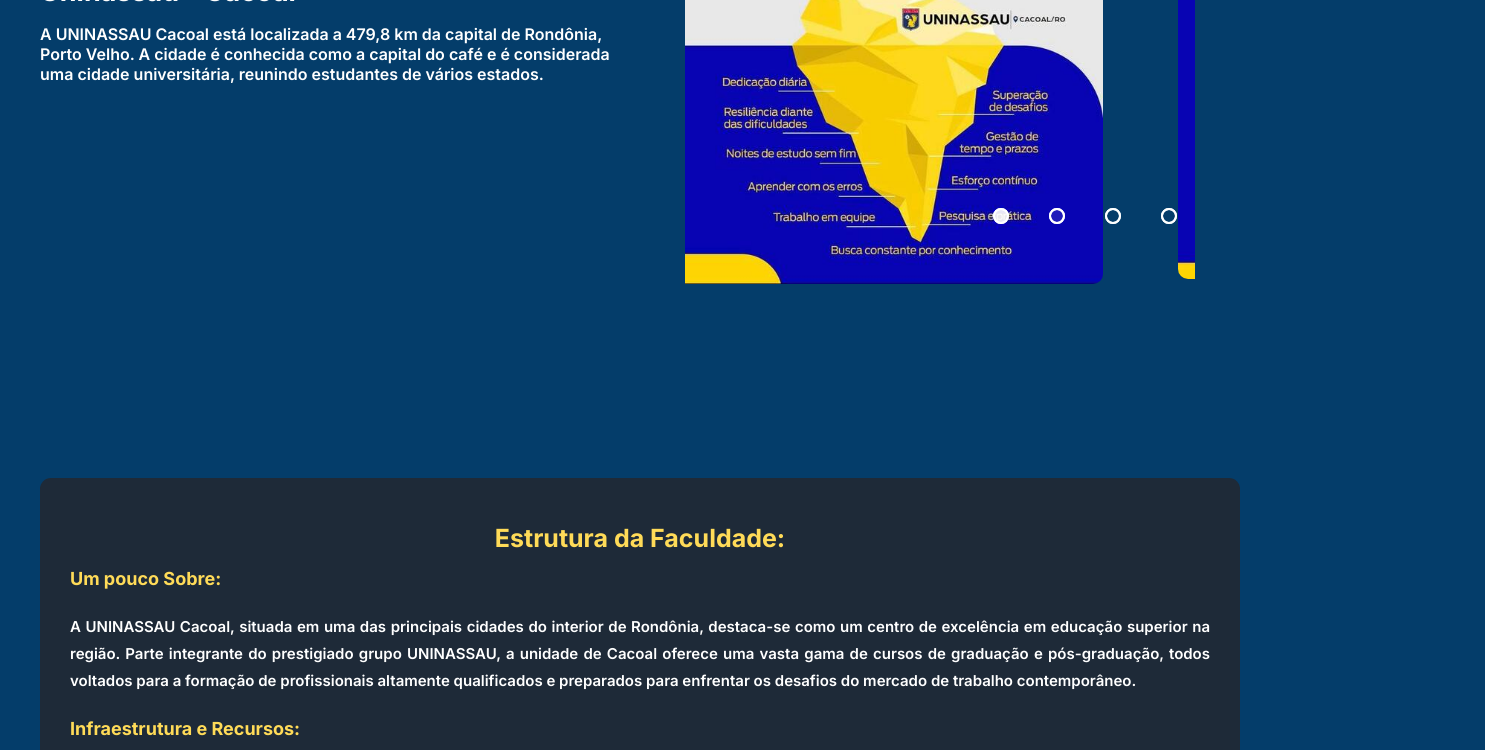
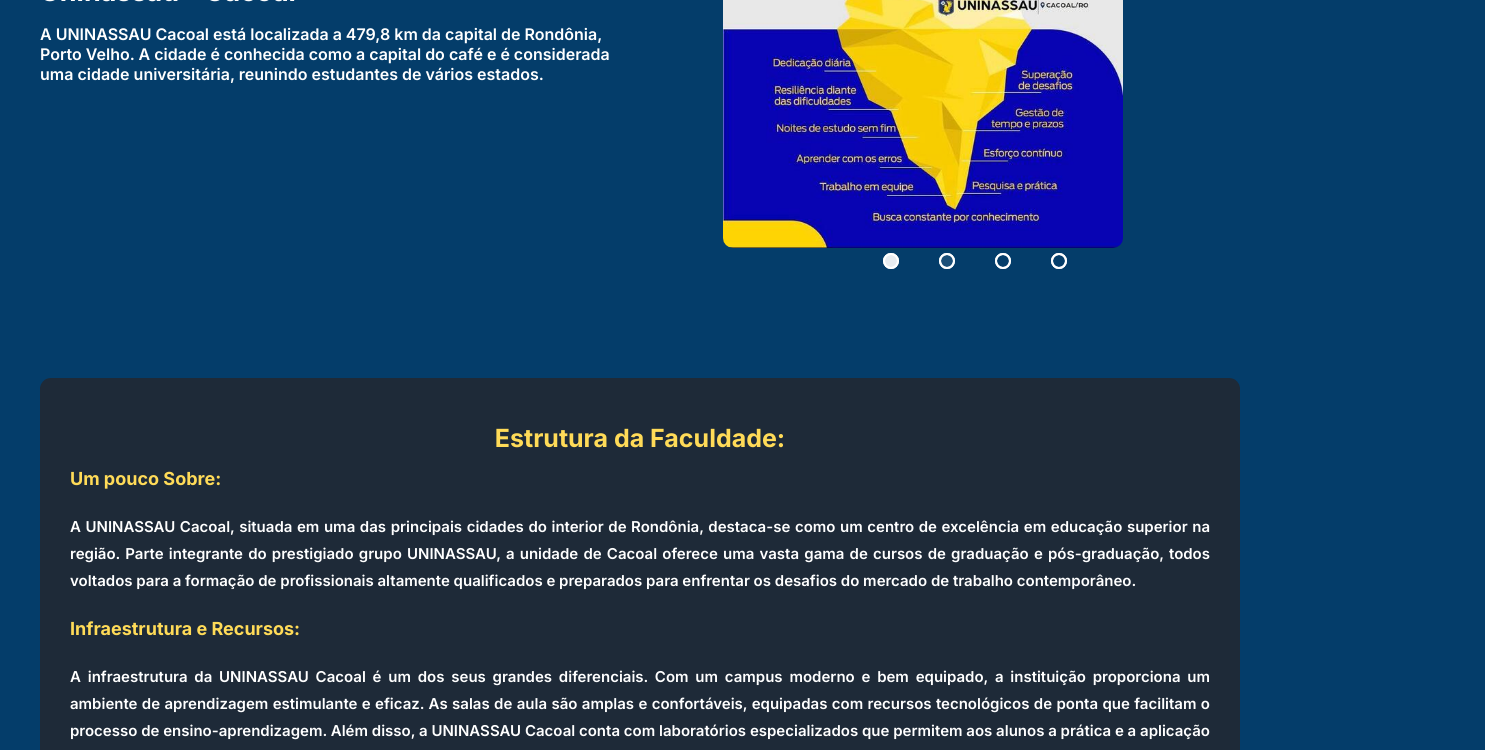
Before and after one commit to kvailante/Projeto-Portfolio, a plain HTML site: page index.html in a window 1280 px wide. Shown: the part 309-1059 px from the top of the page, 1485 px wide, since content can reach past the window. Drawn offline with Linux system fonts and the light colour scheme.

Commit message:
Update style.css

```diff
--- a/css/style.css
+++ b/css/style.css
@@ -64,7 +64,7 @@ main {
 .slider{
   margin: 0 auto;
   width: 510px;
-  height: 500px;
+  height: 400px;
   overflow: hidden;
 }
 
@@ -82,10 +82,13 @@ main {
   width: 25%;
   position: relative;
   transition: 2s;
+  display: flex;
+  justify-content: center;
+  align-items: center;
 }
 
 .slide img{
-  width: 435px;
+  width: 400px;
   border-radius: 10px;
 }
 
@@ -95,11 +98,14 @@ main {
   margin-top: -40px;
   display: flex;
   justify-content: center;
+  left: 575px;
 }
 
 .manual-btn{
   border: 2px solid #ffffff;
   padding: 6px;
+  margin-top: 45px;
+  position: relative;
   border-radius: 10px;
   cursor: pointer;
   transition: 1s;
@@ -140,9 +146,10 @@ main {
 .navigation-auto{
   position: absolute;
   width: 800px;
-  margin-top: 360px;
+  margin-top: 405px;
   display: flex;
   justify-content: center;
+  left: 575px;
 }
 
 .navigation-auto div:not(:last-child){
@@ -164,7 +171,6 @@ main {
 #radio04:checked ~ .navigation-auto .auto-btn4{
   background-color: white;
 }
-
 
 h2 {
   font-size: 46px;
```
